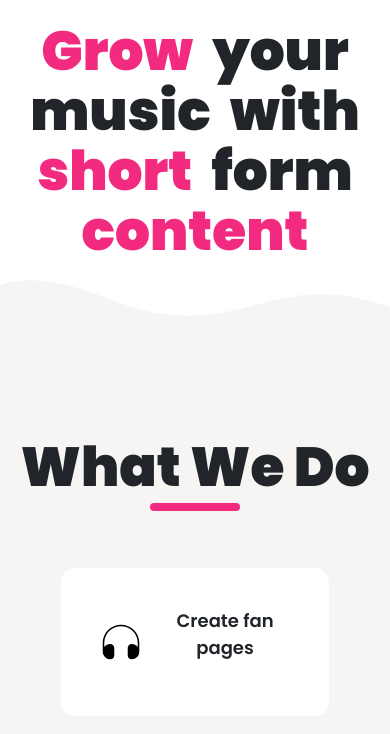
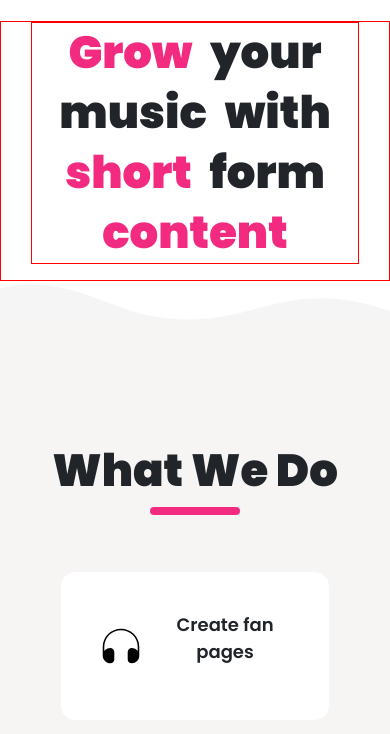
Before and after one commit to abhishekpandit2029/Music_Media, a plain HTML site: page index.html in a window 390 px wide. Shown: the part 77-811 px from the top of the page. Drawn offline with nearby package versions, Linux system fonts and the light colour scheme.

Commit message:
forth commit

```diff
--- a/style.css
+++ b/style.css
@@ -62,20 +62,20 @@ body {
     align-items: center;
     width: 100%;
     height: auto;
-    /* border: 1px solid red; */
+    border: 1px solid red;
     justify-content: space-evenly;
 }
 
 .hero_container .right img{
     height: 50vh;
-    /* border: 1px solid red; */
+    border: 1px solid red;
     margin: 0 0 0 100px ;
 }
 
 .hero_container .left p{
     height: auto;
     width: auto;
-    /* border: 1px solid red; */
+    border: 1px solid red;
     font-family: 'Poppins', sans-serif;
     font-weight: 900;
     font-size: 70px;
@@ -130,6 +130,7 @@ body {
         display: none;
     }
     .hero_container .left p{
+        font-size: 55px;
         text-align: center;
         padding: 0px;
         width: 100%;
@@ -147,7 +148,7 @@ body {
 
 @media screen and (max-width: 575px) {
     .hero_container .left p{
-        font-size: 55px;
+        font-size: 45px;
         line-height: 60px;
     }
     .hero_container{
@@ -312,7 +313,7 @@ body {
 
 @media screen and (max-width: 575px) {
     .fheading {
-        font-size: 55px;
+        font-size: 45px;
         margin-top: 50px;
         padding: 0 20px;
     }
```
